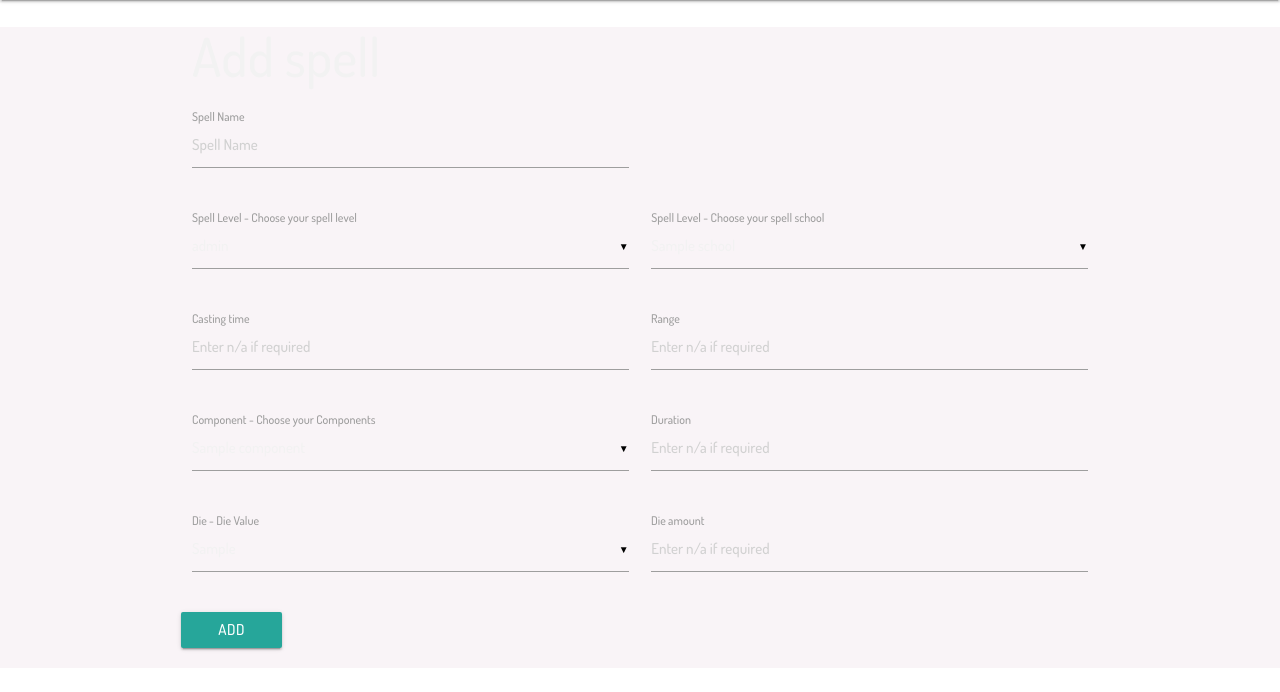
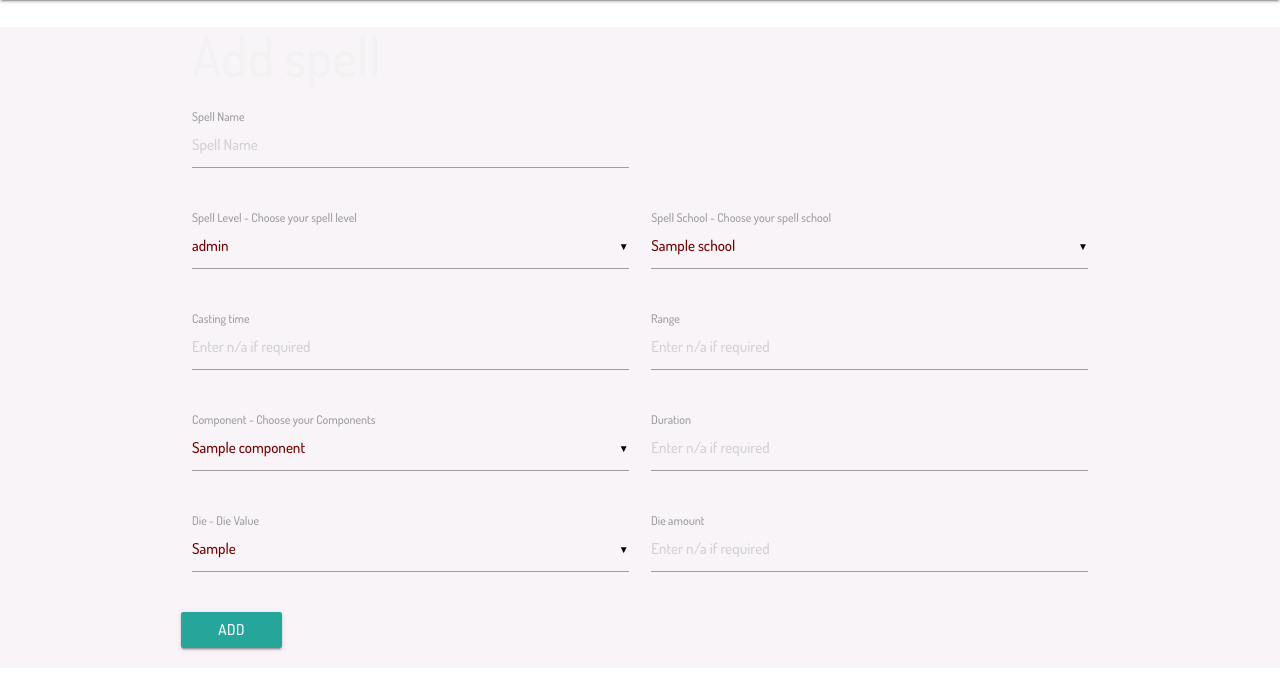
Before and after one commit to JackSnowdon/spellbook, a Flask app: page /add_spell in a window 1280 px wide. Shown: the part 64-756 px from the top of the page. Run offline with Flask 2, Linux system fonts and the light colour scheme; a database or web service that is not in the repository returns one stand-in record (values such as "Sample title"); some libraries are stand-ins or nearby versions.

Commit message:
Small styling changes

```diff
--- a/app.py
+++ b/app.py
@@ -17,12 +17,18 @@ else:
     app.config["MONGO_URI"] = os.getenv("MONGO_URI")
     app.config["DB_NAME"] = os.getenv("DB_NAME")
 
+# Init Mongo app through Flask_PyMongo
+
 mongo = PyMongo(app)
+
+# Read
 
 @app.route('/')
 @app.route('/browse_spells')
 def browse_spells():
     return render_template("view_spells.html", spells=mongo.db.spells.find())
+
+#Create
 
 @app.route('/add_spell')
 def add_spell():
--- a/static/css/style.css
+++ b/static/css/style.css
@@ -22,6 +22,11 @@
     color: #f2f2f2
 }
 
+.input-text{
+    font-family: 'Dosis', sans-serif;
+    color: #730101
+}
+
 /* view spells */
 
 .spell-box {
--- a/templates/add_spell.html
+++ b/templates/add_spell.html
@@ -4,13 +4,13 @@
     <form action="{{ url_for('insert_spell') }}" method="POST" class="col s12">
         <div class="row">
             <div class="input-field col s6">
-                <input placeholder="Spell Name" name="spell_name" id="spell_name" type="text" class="validate">
+                <input placeholder="Spell Name" name="spell_name" id="spell_name" type="text" class="validate input-text">
                 <label for="spell_name">Spell Name</label>
             </div>
         </div>
         <div class="row">
             <div class="input-field col s12 m6">
-                <select id="spell_level" name="spell_level">
+                <select class="input-text" id="spell_level" name="spell_level">
                 {% for l in level %}
                   <option value="{{l.spell_level}}">{{l.spell_level}}</option>
                 {% endfor %}
@@ -18,41 +18,41 @@
                 <label>Spell Level - Choose your spell level</label>
             </div>
             <div class="input-field col s12 m6">
-                <select id="school" name="school">
+                <select class="input-text" id="school" name="school">
                 {% for s in school %}
-                  <option value="{{s.school_name}}">{{s.school_name}}</option>
+                  <option  value="{{s.school_name}}">{{s.school_name}}</option>
                 {% endfor %}
             </select>
-                <label>Spell Level - Choose your spell school</label>
+                <label>Spell School - Choose your spell school</label>
             </div>
         </div>
         <div class="row">
             <div class="input-field col s12 m6">
-                <input placeholder="Enter n/a if required" name="casting_time" id="casting_time" type="text" class="validate">
+                <input placeholder="Enter n/a if required" name="casting_time" id="casting_time" type="text" class="validate input-text">
                 <label for="casting_time">Casting time</label>
             </div>
             <div class="input-field col s12 m6">
-                <input placeholder="Enter n/a if required" name="range" id="range" type="text" class="validate">
+                <input placeholder="Enter n/a if required" name="range" id="range" type="text" class="validate input-text">
                 <label for="range">Range</label>
             </div>
         </div>
       <div class="row">
             <div class="input-field col s12 m6">
-                <select multiple id="components" name="components">
-                {% for component in components %}
-                  <option value="{{component.component}}">{{component.component}}</option>
+                <select multiple id="components" name="components" class="input-text">
+                {% for c in components %}
+                  <option value="{{c.component}}">{{c.component}}</option>
                 {% endfor %}
             </select>
                 <label>Component - Choose your Components</label>
             </div>
             <div class="input-field col s12 m6">
-                <input placeholder="Enter n/a if required" name="duration" id="duration" type="text" class="validate">
+                <input placeholder="Enter n/a if required" name="duration" id="duration" type="text" class="validate input-text">
                 <label for="duration">Duration</label>
             </div>
         </div>
         <div class="row">
             <div class="input-field col s12 m6">
-                <select id="die" name="die">
+                <select id="die" name="die" class="input-text">
                 {% for d in die %}
                   <option value="{{d.die_value}}">{{d.die_value}}</option>
                 {% endfor %}
@@ -60,7 +60,7 @@
                 <label>Die - Die Value </label>
             </div>
             <div class="input-field col s12 m6">
-                <input placeholder="Enter n/a if required" name="die_amount" id="die_amount" type="text" class="validate">
+                <input placeholder="Enter n/a if required" name="die_amount" id="die_amount" type="text" class="validate input-text">
                 <label for="die_amount">Die amount</label>
             </div>
         </div>
--- a/templates/view_spells.html
+++ b/templates/view_spells.html
@@ -3,7 +3,7 @@
 <div class="row">
     {% for spell in spells %}
     <div class="col s4">
-        <div class="card-panel spell-box teal">
+        <div class="card-panel spell-box teal hoverable">
 
             <div class="">
                 Name: {{spell.spell_name}}
```
